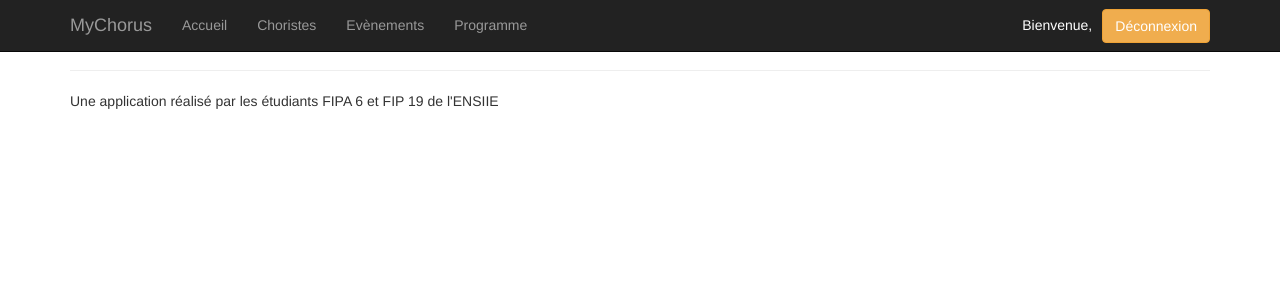
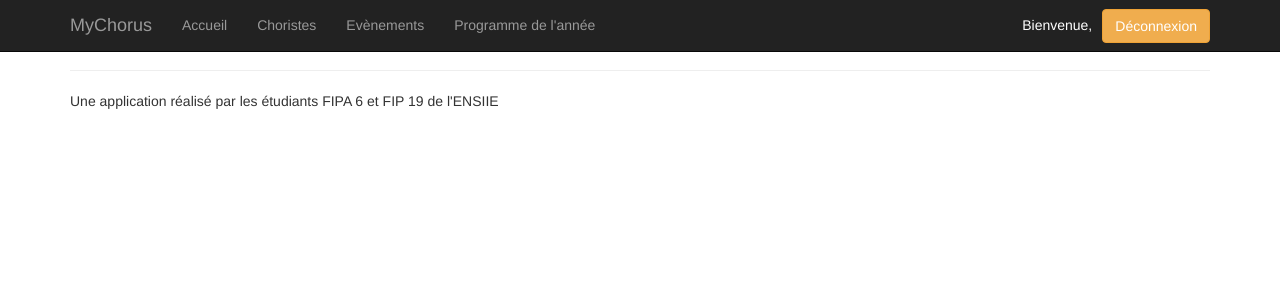
Before and after one commit to QuentinBarrand/ENSIIE-IBDW, a PHP site: template views/navbar.php in a window 1280 px wide. Shown: the top 300 px of the page. Run offline with PHP 8.4, Linux system fonts and the light colour scheme; the template is opened without the code that fills it: most values are stand-ins (such as "Sample title", 1, 10 or a date in 2020); data that the repository does not hold is empty.

Commit message:
Modification de 'Programme' en 'Programme de l'année' dans la navbar.

```diff
--- a/views/navbar.php
+++ b/views/navbar.php
@@ -31,9 +31,9 @@
           echo '<li><a href="' . $base . '/evenements">Evènements</a></li>';
 
         if($activePage == 'programme')
-          echo '<li class="active"><a href="' . $base . '/programme">Programme</a></li>';
+          echo '<li class="active"><a href="' . $base . '/programme">Programme de l\'année</a></li>';
         else
-          echo '<li><a href="' . $base . '/programme">Programme</a></li>';
+          echo '<li><a href="' . $base . '/programme">Programme de l\'année</a></li>';
 
         ?>
       </ul>
```
